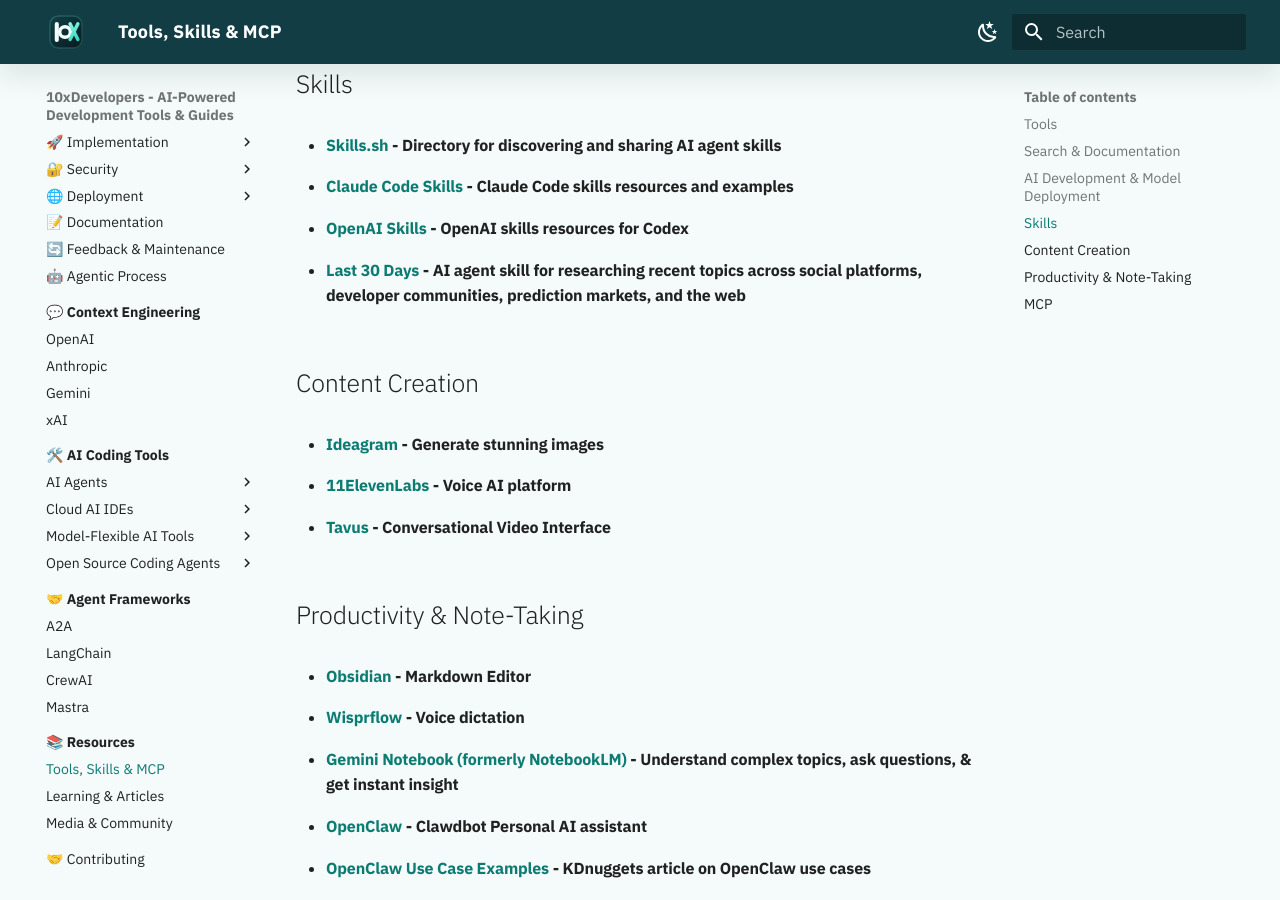
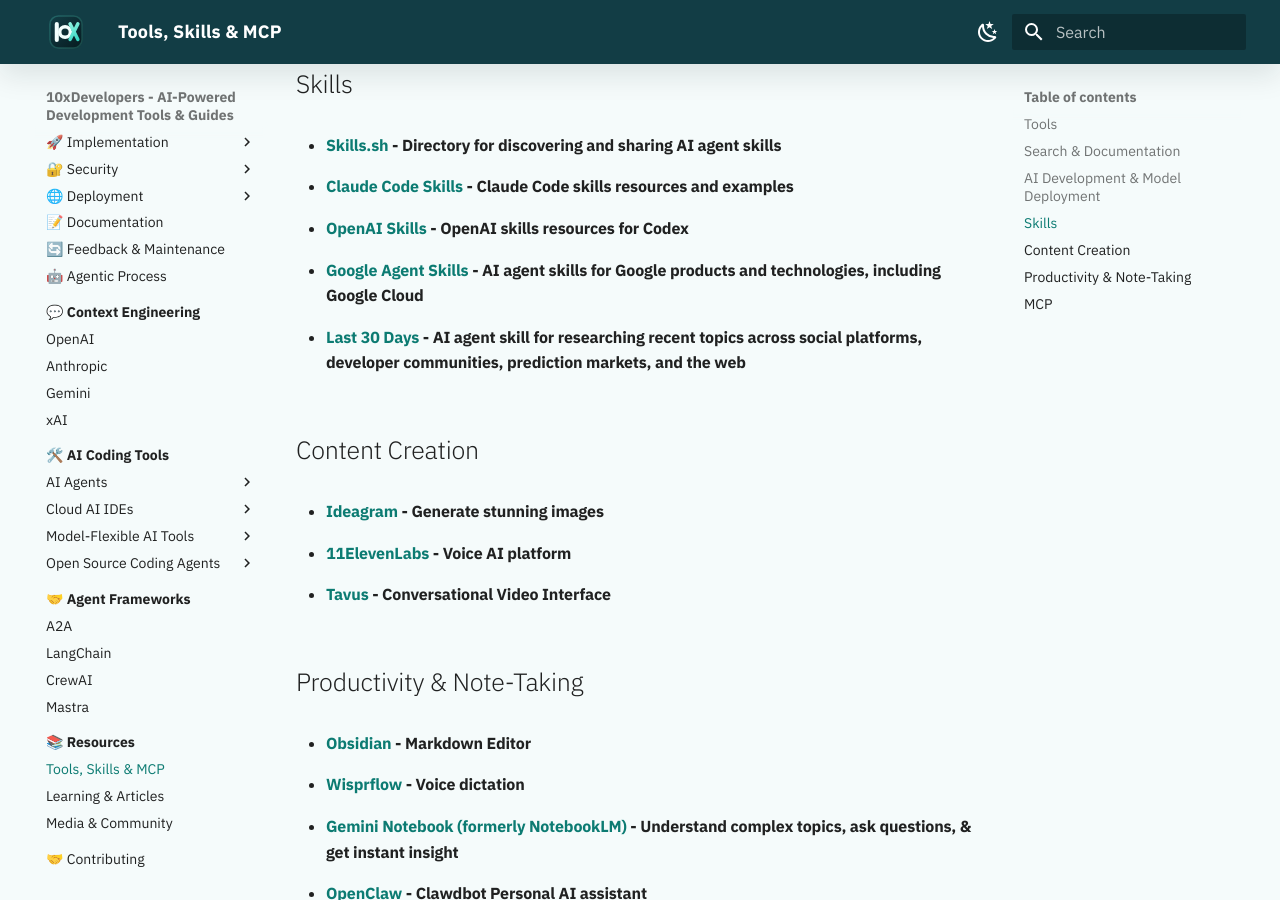
Before and after one commit to shlomoc/10xdev, an MkDocs documentation site: the page built from docs/resources/tools/index.md, in a window 1280 px wide and 900 px high, scrolled down 1601 px. Built offline with MkDocs 1.6.1 and Material for MkDocs 9.7.7, drawn with Linux system fonts in a browser that asks for light colours.

Commit message:
docs: add Google Agent Skills resource to tools directory

```diff
--- a/docs/resources/tools/index.md
+++ b/docs/resources/tools/index.md
@@ -39,6 +39,7 @@ Directories, discovery tools, model deployment platforms, and MCP resources for
 * #### [Skills.sh](https://skills.sh/) - Directory for discovering and sharing AI agent skills
 * #### [Claude Code Skills](../../ai-coding-tools/ai-agents/claude-code/index.md#skills) - Claude Code skills resources and examples
 * #### [OpenAI Skills](../../ai-coding-tools/ai-agents/codex.md#skills) - OpenAI skills resources for Codex
+* #### [Google Agent Skills](https://github.com/google/skills/tree/main) - AI agent skills for Google products and technologies, including Google Cloud
 * #### [Last 30 Days](https://github.com/mvanhorn/last30days-skill) - AI agent skill for researching recent topics across social platforms, developer communities, prediction markets, and the web
 
 ## Content Creation
```
